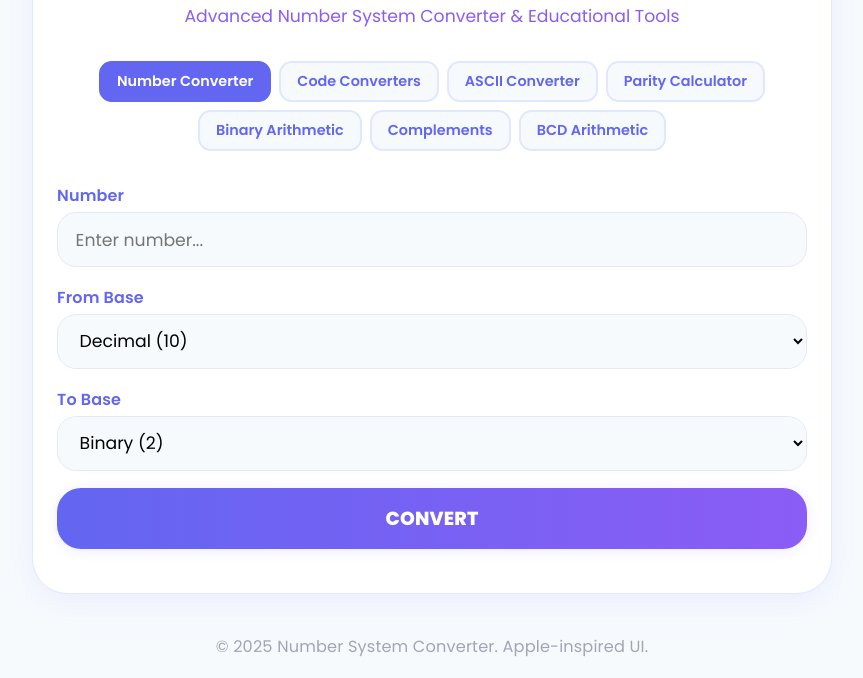
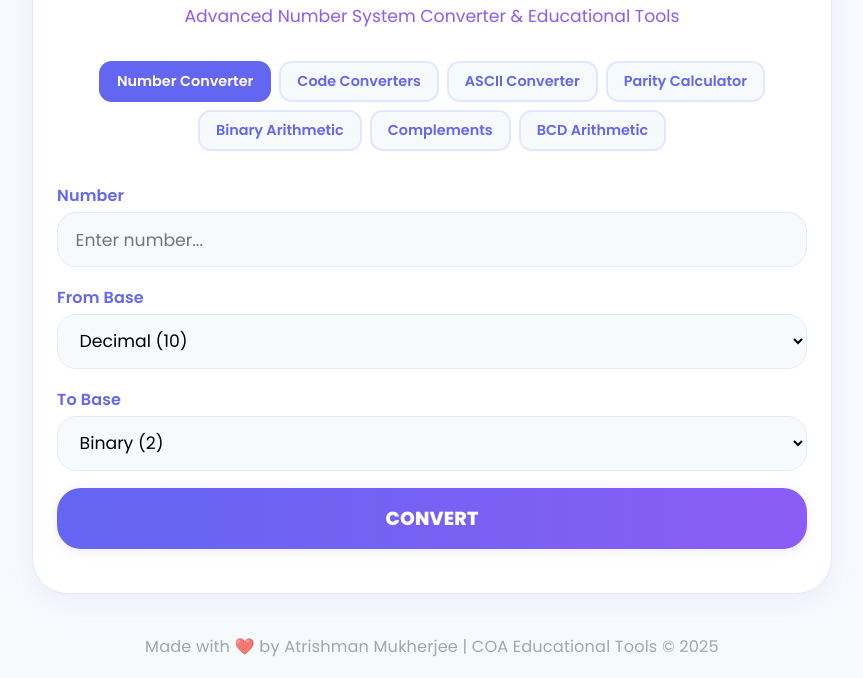
Before and after one commit to atrishmanm/COA_Tools, a plain HTML site: page COA_Tools.html in a window 1280 px wide. Shown: the part 168-846 px from the top of the page, without its empty margins (208-1071 px from the left). Drawn offline with Linux system fonts and the light colour scheme.

Commit message:
Update footer and author description in README.md for clarity and personalization

```diff
--- a/COA_Tools.html
+++ b/COA_Tools.html
@@ -399,7 +399,7 @@
       <div id="bcdArithmeticResult" class="result" style="display:none;"></div>
     </div>
   </div>
-  <div class="footer">&copy; 2025 Number System Converter. Apple-inspired UI.</div>
+  <div class="footer">Made with ❤️ by Atrishman Mukherjee | COA Educational Tools © 2025</div>
   <script>
     // Tab Management
     function openTab(evt, tabName) {
```
Also changed, not shown: README.md.
